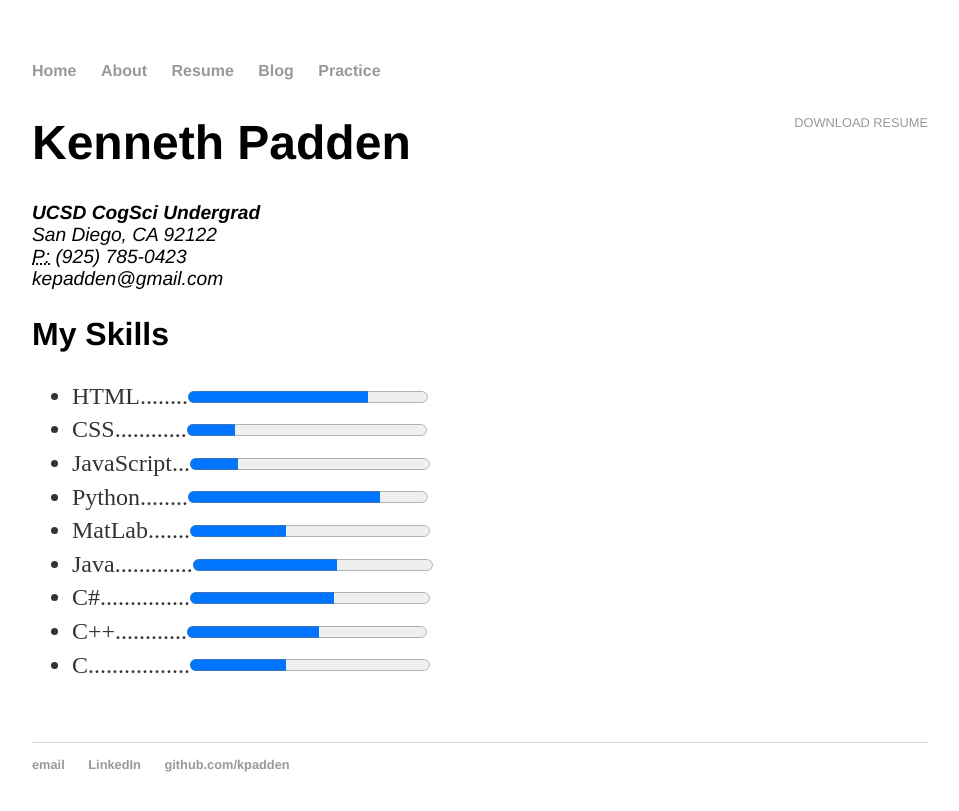
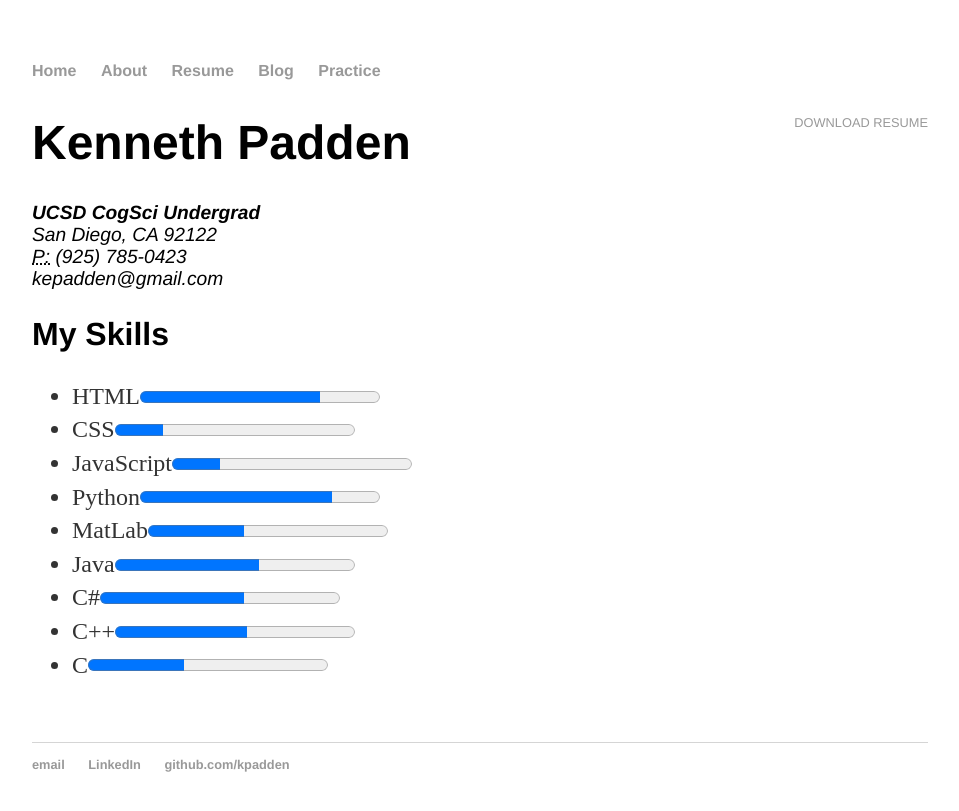
Before and after one commit to kpadden/kpadden.github.io, a Jekyll site: the page built from cv/index.html, in a window 1280 px wide. Shown: the top 811 px of the page, without its empty margins (160-1119 px from the left). Built offline with Jekyll 4.4.1, drawn with Linux system fonts in a browser that asks for light colours.

Commit message:
Update index.html

```diff
--- a/cv/index.html
+++ b/cv/index.html
@@ -15,13 +15,13 @@ title: Resume
     <h2><span>My Skills</span></h2>
 
     <ul>
-        <li>HTML........<progress min="0" max="100" value="75"></progress></li>
-        <li>CSS............<progress min="0" max="100" value="20"></progress></li>
-        <li>JavaScript...<progress min="0" max="100" value="20"></progress></li>
-        <li>Python........<progress min="0" max="100" value="80"></progress></li>
-        <li>MatLab.......<progress min="0" max="100" value="40"></progress></li>
-        <li>Java.............<progress min="0" max="100" value="60"></progress></li>
-        <li>C#...............<progress min="0" max="100" value="60"></progress></li>
-        <li>C++............<progress min="0" max="100" value="55"></progress></li>
-        <li>C.................<progress min="0" max="100" value="40"></progress></li>
+        <li>HTML<progress min="0" max="100" value="75"></progress></li>
+        <li>CSS<progress min="0" max="100" value="20"></progress></li>
+        <li>JavaScript<progress min="0" max="100" value="20"></progress></li>
+        <li>Python<progress min="0" max="100" value="80"></progress></li>
+        <li>MatLab<progress min="0" max="100" value="40"></progress></li>
+        <li>Java<progress min="0" max="100" value="60"></progress></li>
+        <li>C#<progress min="0" max="100" value="60"></progress></li>
+        <li>C++<progress min="0" max="100" value="55"></progress></li>
+        <li>C<progress min="0" max="100" value="40"></progress></li>
     </ul>
```
